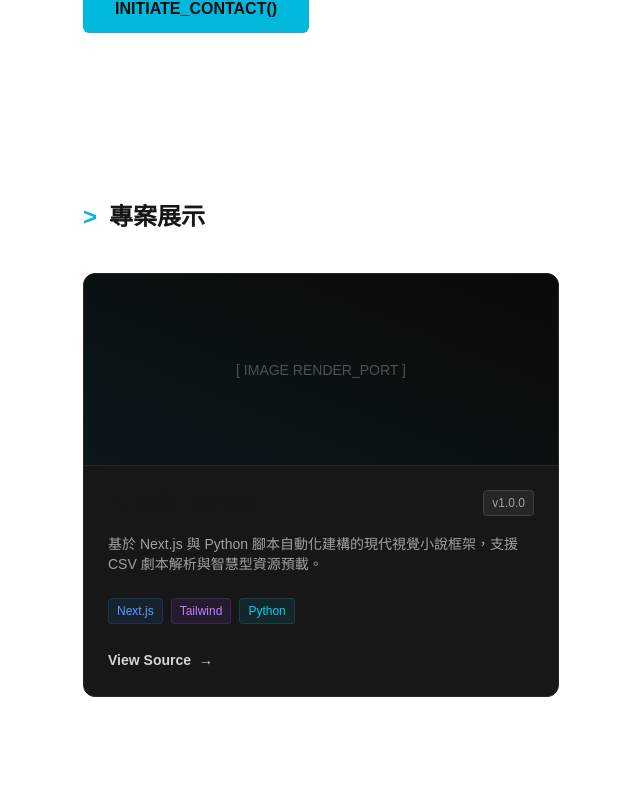
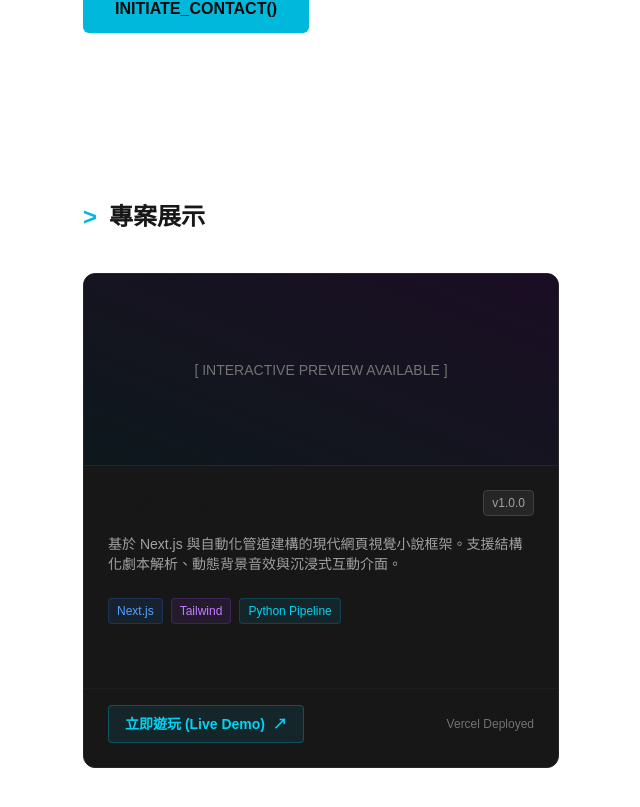
Before and after one commit to YusukeWu0903/my_portfolio, a Next.js app: page / in a window 1280 px wide. Shown: the part 519-1326 px from the top of the page, without its empty margins (69-709 px from the left). Built offline with nearby package versions, Linux system fonts and the light colour scheme.

Commit message:
feat: link visual novel vercel deployment in portfolio project card

```diff
--- a/app/page.tsx
+++ b/app/page.tsx
@@ -16,9 +16,12 @@ export default function Home() {
         <p className="text-neutral-400 text-lg md:text-xl max-w-2xl leading-relaxed mb-10">
           專注於 AI 工具開發與現代前端工程。探索技術的邊界，將複雜的邏輯轉化為俐落的使用者體驗。
         </p>
-        <button className="px-8 py-3 rounded-md bg-cyan-500 hover:bg-cyan-400 text-neutral-950 font-bold transition-all duration-300 hover:shadow-[0_0_20px_rgba(34,211,238,0.6)]">
+        <a
+          href="#projects"
+          className="px-8 py-3 rounded-md bg-cyan-500 hover:bg-cyan-400 text-neutral-950 font-bold transition-all duration-300 hover:shadow-[0_0_20px_rgba(34,211,238,0.6)]"
+        >
           INITIATE_CONTACT()
-        </button>
+        </a>
       </section>
 
       {/* Projects Section */}
@@ -28,11 +31,14 @@ export default function Home() {
         </h2>
 
         <div className="grid grid-cols-1 md:grid-cols-2 gap-6">
-          {/* Project Card */}
-          <div className="group relative rounded-xl border border-neutral-800 bg-neutral-900 overflow-hidden transition-all hover:border-cyan-500/50 hover:shadow-[0_0_30px_rgba(34,211,238,0.15)]">
-            <div className="h-48 bg-neutral-950 flex items-center justify-center border-b border-neutral-800 relative overflow-hidden">
-              <div className="absolute inset-0 bg-gradient-to-tr from-cyan-900/20 to-transparent z-10"></div>
-              <span className="text-neutral-600 font-mono text-sm">[ IMAGE RENDER_PORT ]</span>
+          {/* Project Card: Visual Novel */}
+          <div className="group relative rounded-xl border border-neutral-800 bg-neutral-900 overflow-hidden transition-all hover:border-cyan-500/50 hover:shadow-[0_0_30px_rgba(34,211,238,0.15)] flex flex-col justify-between">
+            <div>
+              <div className="h-48 bg-neutral-950 flex items-center justify-center border-b border-neutral-800 relative overflow-hidden group-hover:bg-neutral-900/50 transition-colors">
+                <div className="absolute inset-0 bg-gradient-to-tr from-cyan-900/20 to-purple-900/20 z-10"></div>
+                <span className="text-neutral-500 font-mono text-sm z-20 group-hover:text-cyan-400 transition-colors">
+                  [ INTERACTIVE PREVIEW AVAILABLE ]
+                </span>
               </div>
 
               <div className="p-6">
@@ -40,17 +46,28 @@ export default function Home() {
                   <h3 className="text-xl font-bold group-hover:text-cyan-400 transition-colors">AI 視覺小說引擎</h3>
                   <span className="text-xs font-mono px-2 py-1 bg-neutral-800 rounded text-neutral-400 border border-neutral-700">v1.0.0</span>
                 </div>
-              <p className="text-neutral-400 text-sm mb-6 line-clamp-2">
-                基於 Next.js 與 Python 腳本自動化建構的現代視覺小說框架，支援 CSV 劇本解析與智慧型資源預載。
+                <p className="text-neutral-400 text-sm mb-6 line-clamp-3">
+                  基於 Next.js 與自動化管道建構的現代網頁視覺小說框架。支援結構化劇本解析、動態背景音效與沉浸式互動介面。
                 </p>
                 <div className="flex gap-2 flex-wrap mb-6">
                   <span className="text-xs px-2 py-1 rounded bg-blue-500/10 text-blue-400 border border-blue-500/20">Next.js</span>
                   <span className="text-xs px-2 py-1 rounded bg-purple-500/10 text-purple-400 border border-purple-500/20">Tailwind</span>
-                <span className="text-xs px-2 py-1 rounded bg-cyan-500/10 text-cyan-400 border border-cyan-500/20">Python</span>
+                  <span className="text-xs px-2 py-1 rounded bg-cyan-500/10 text-cyan-400 border border-cyan-500/20">Python Pipeline</span>
                 </div>
-              <a href="#" className="inline-flex items-center text-sm font-bold text-neutral-300 hover:text-cyan-400 transition-colors">
-                View Source <span className="ml-2 group-hover:translate-x-1 transition-transform">→</span>
+              </div>
+            </div>
+
+            <div className="px-6 pb-6 pt-0 flex items-center justify-between border-t border-neutral-800/50 mt-4 pt-4">
+              <a
+                href="https://game-visual-novel.vercel.app/"
+                target="_blank"
+                rel="noopener noreferrer"
+                className="inline-flex items-center gap-2 px-4 py-2 rounded bg-cyan-500/10 hover:bg-cyan-500/20 border border-cyan-500/30 text-cyan-400 text-sm font-bold transition-all"
+              >
+                <span>立即遊玩 (Live Demo)</span>
+                <span>↗</span>
               </a>
+              <span className="text-xs font-mono text-neutral-500">Vercel Deployed</span>
             </div>
           </div>
         </div>
```
Lines whose indentation alone changed are shown as unchanged.
